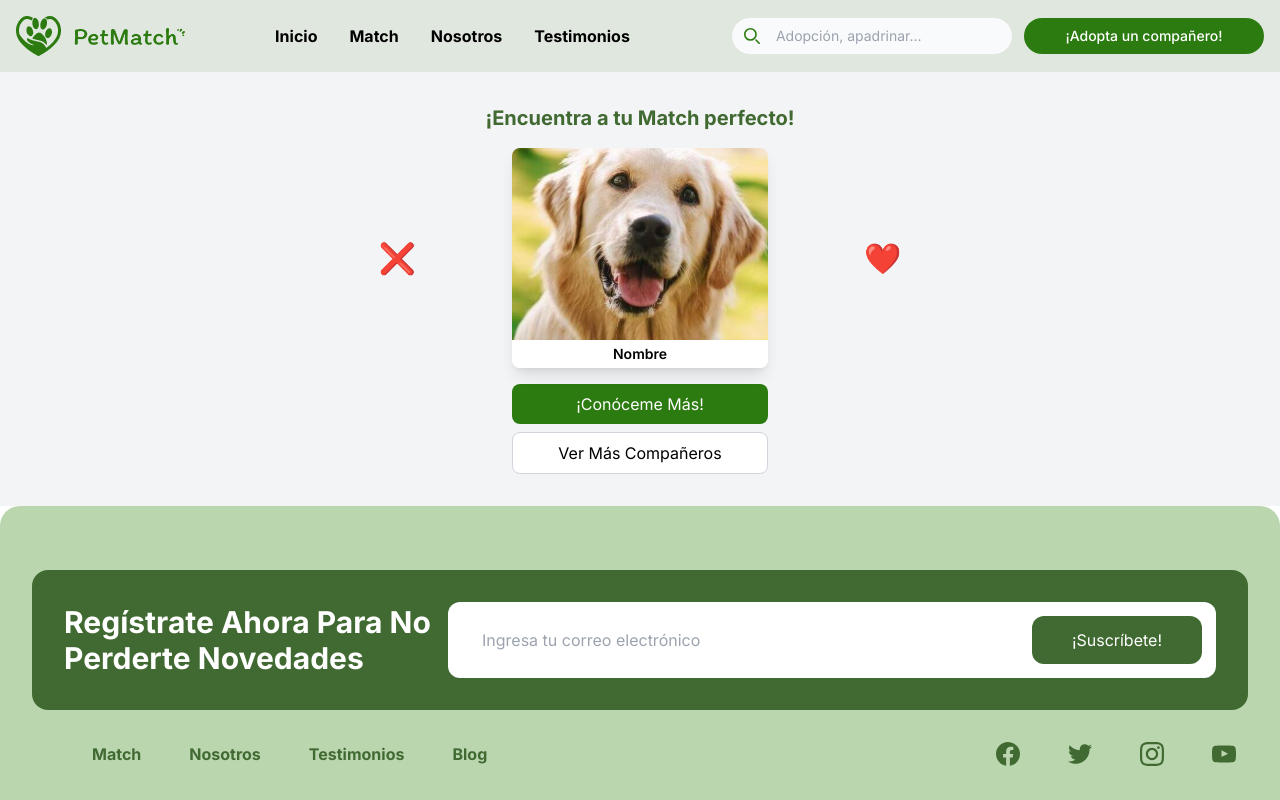
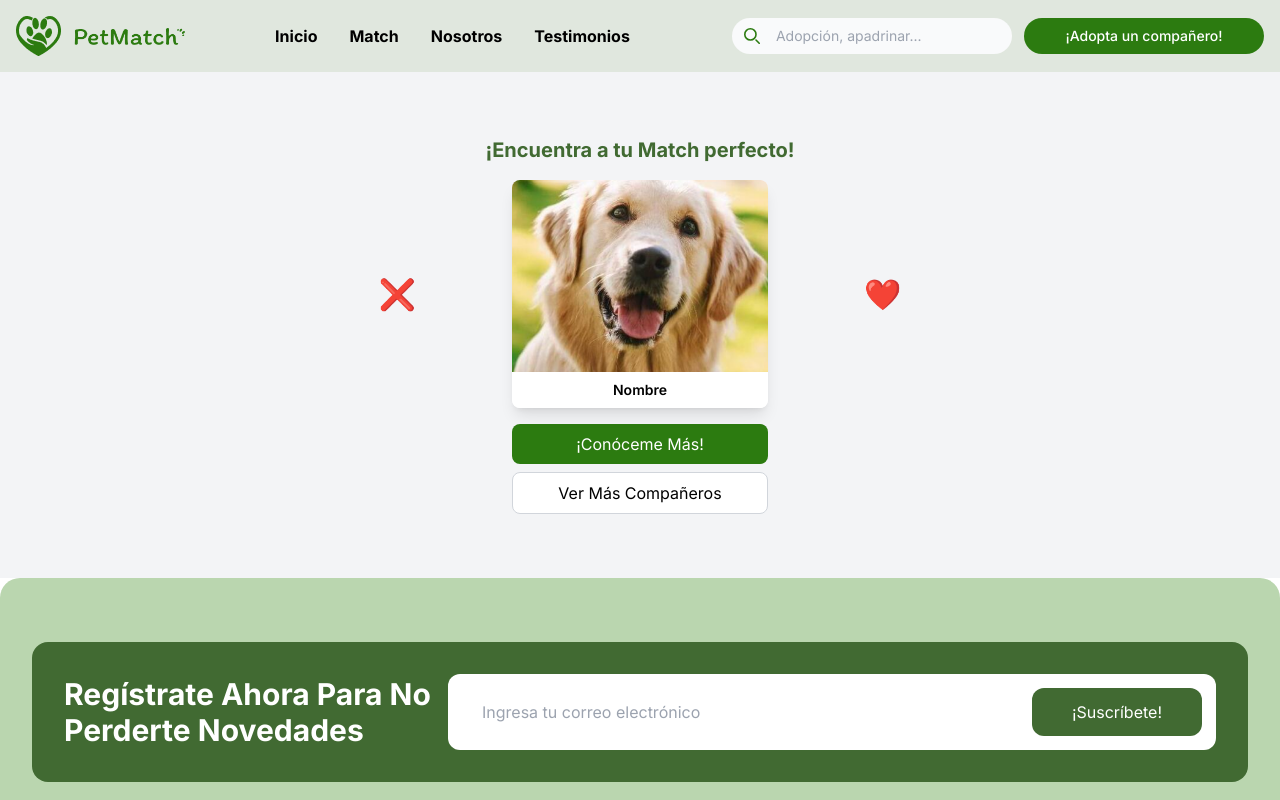
Before and after one commit to No-Country-simulation/c19-24-m-node-react, a React (Create React App) app in the folder front/petmatch/: page /Match in a window 1280 px wide. Shown: the top 800 px of the page. Built offline with nearby package versions, Linux system fonts and the light colour scheme; no server answers.

Commit message:
added useNavigate hook from react-router-dom

```diff
--- a/front/petmatch/src/Components/matchPage/MatchSection.jsx
+++ b/front/petmatch/src/Components/matchPage/MatchSection.jsx
@@ -1,8 +1,11 @@
-import React, { useState } from 'react';
-import image from '../../images/perrito2.png'
-import Details from '../detailsPopUp/Details';
+import React, { useState } from "react";
+import image from "../../images/perrito2.png";
+import Details from "../detailsPopUp/Details";
+
+import { useNavigate } from "react-router-dom";
 
 const MatchSection = () => {
+    const navigate = useNavigate;
 
     const [showDetails, setShowDetails] = useState(false); //manejador de estado para que haga el popup de details.
 
@@ -15,23 +18,41 @@ const MatchSection = () => {
     };
 
     return (
-        <div className="flex flex-col items-center py-8 bg-gray-100 relative">
-            <h2 className="text-xl font-bold mb-4 text-bgGreen">¡Encuentra a tu Match perfecto!</h2>
-            <div className="relative">
-                <button className="absolute right-96 top-1/2 transform -translate-y-1/2 text-red-500 text-3xl focus:outline-none">❌</button>
-                <div className="bg-white shadow-lg rounded-lg overflow-hidden w-64 mx-8">
-                    <img src={image} alt='Dog' className="w-full h-48 object-cover" />
-                    <div className=" bg-white text-center py-1">
-                        <h3 className="text-sm font-semibold">Nombre</h3>
+        <div className='flex flex-col items-center py-16 bg-gray-100 relative'>
+            <h2 className='text-xl font-bold mb-4 text-bgGreen'>
+                ¡Encuentra a tu Match perfecto!
+            </h2>
+            <div className='relative'>
+                <button className='absolute right-96 top-1/2 transform -translate-y-1/2 text-red-500 text-3xl focus:outline-none'>
+                    ❌
+                </button>
+                <div className='bg-white shadow-lg rounded-lg overflow-hidden w-64 mx-8'>
+                    <img
+                        src={image}
+                        alt='Dog'
+                        className='w-full h-48 object-cover'
+                    />
+                    <div className=' bg-white text-center py-2'>
+                        <h3 className='text-sm font-semibold'>Nombre</h3>
                     </div>
                 </div>
-                <button className="absolute left-96 top-1/2 transform -translate-y-1/2 text-pink-500 text-3xl">❤️</button>
+                <button className='absolute left-96 top-1/2 transform -translate-y-1/2 text-pink-500 text-3xl'>
+                    ❤️
+                </button>
             </div>
-            <div className="mt-4 space-y-2 w-64">
-                <button className="bg-[#2C7B10] text-white px-4 py-2 rounded-lg w-full" onClick={handleShowDetails} >¡Conóceme Más!</button>
-                <button className="bg-white text-black px-4 py-2 rounded-lg border border-gray-300 w-full">Ver Más Compañeros</button>
+            <div className='mt-4 space-y-2 w-64'>
+                <button
+                    className='bg-[#2C7B10] text-white px-4 py-2 rounded-lg w-full'
+                    onClick={handleShowDetails}>
+                    ¡Conóceme Más!
+                </button>
+                <button
+                    onClick={() => navigate("/Catalogue")}
+                    className='bg-white text-black px-4 py-2 rounded-lg border border-gray-300 w-full'>
+                    Ver Más Compañeros
+                </button>
             </div>
-            <Details show={showDetails} onClose={handleCloseDetails}/>
+            <Details show={showDetails} onClose={handleCloseDetails} />
         </div>
     );
 };
```
